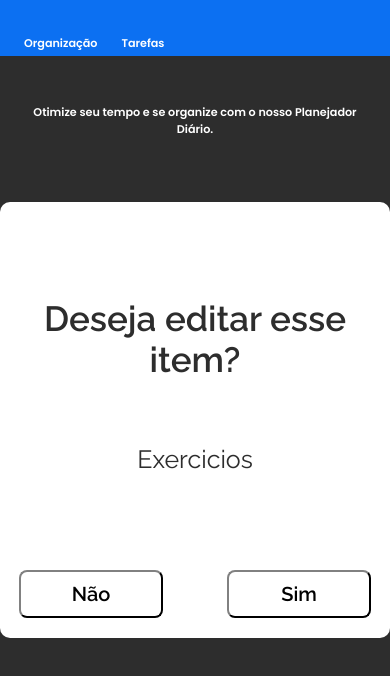
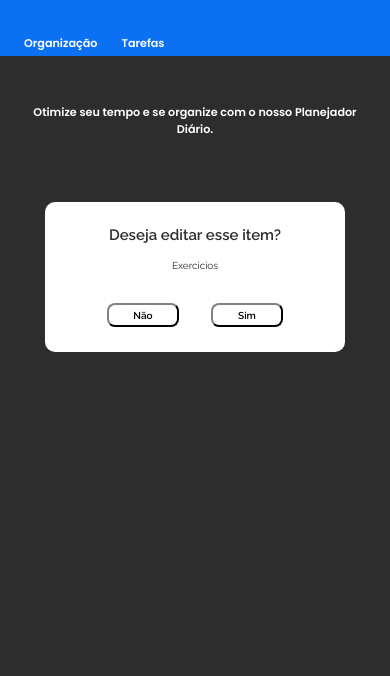
Before and after one commit to edu-lauer/task-react, a React (Vite) app in the folder Task-Organizer/: page /edit/1 in a window 390 px wide. Shown: the top 676 px of the page. Built offline with nearby package versions, Linux system fonts and the light colour scheme.

Commit message:
responsiveness for delete and edit "modal"

```diff
--- a/Task-Organizer/src/components/DeleteModal/deleteModal.scss
+++ b/Task-Organizer/src/components/DeleteModal/deleteModal.scss
@@ -71,3 +71,75 @@
         cursor: pointer;
     }
 }
+
+/*********************************************************************************************/
+/************************************ RESPONSIVIDADE *****************************************/
+/*********************************************************************************************/
+
+@media screen and (max-width: 768px) {
+    .deleteModal {
+        width: 550px;
+        height: 300px;
+
+        &__title {
+            font-size: 30px;
+            margin-top: 3rem;
+        }
+
+        &__subtitle {
+            font-size: 20px;
+            margin-top: 2rem;
+        }
+
+        &__btns {
+            margin-top: 4rem;
+        }
+
+        &__btns-no,
+        &__btns-yes {
+            width: 7.5rem;
+            height: 2.5rem;
+            font-size: 15px;
+        }
+    }
+}
+
+/*********************************************************************************************/
+/************************************ RESPONSIVIDADE *****************************************/
+/*********************************************************************************************/
+
+@media screen and (max-width: 426px) {
+    .deleteModal {
+        width: 300px;
+        height: 150px;
+
+        &__title {
+            font-size: 15px;
+            margin-top: 1.5rem;
+        }
+
+        &__subtitle {
+            font-size: 10px;
+            margin-top: 1rem;
+        }
+
+        &__btns {
+            margin-top: 2rem;
+        }
+
+        &__btns-no,
+        &__btns-yes {
+            width: 4.5rem;
+            height: 1.5rem;
+            font-size: 10px;
+        }
+
+        &__btns-no {
+            margin-right: 1rem;
+        }
+
+        &__btns-yes {
+            margin-left: 1rem;
+        }
+    }
+}
--- a/Task-Organizer/src/components/EditModal/editModal.scss
+++ b/Task-Organizer/src/components/EditModal/editModal.scss
@@ -72,3 +72,75 @@
         cursor: pointer;
     }
 }
+
+/*********************************************************************************************/
+/************************************ RESPONSIVIDADE *****************************************/
+/*********************************************************************************************/
+
+@media screen and (max-width: 768px) {
+    .editModal {
+        width: 550px;
+        height: 300px;
+
+        &__title {
+            font-size: 30px;
+            margin-top: 3rem;
+        }
+
+        &__subtitle {
+            font-size: 20px;
+            margin-top: 2rem;
+        }
+
+        &__btns {
+            margin-top: 4rem;
+        }
+
+        &__btns-no,
+        &__btns-yes {
+            width: 7.5rem;
+            height: 2.5rem;
+            font-size: 15px;
+        }
+    }
+}
+
+/*********************************************************************************************/
+/************************************ RESPONSIVIDADE *****************************************/
+/*********************************************************************************************/
+
+@media screen and (max-width: 426px) {
+    .editModal {
+        width: 300px;
+        height: 150px;
+
+        &__title {
+            font-size: 15px;
+            margin-top: 1.5rem;
+        }
+
+        &__subtitle {
+            font-size: 10px;
+            margin-top: 1rem;
+        }
+
+        &__btns {
+            margin-top: 2rem;
+        }
+
+        &__btns-no,
+        &__btns-yes {
+            width: 4.5rem;
+            height: 1.5rem;
+            font-size: 10px;
+        }
+
+        &__btns-no {
+            margin-right: 1rem;
+        }
+
+        &__btns-yes {
+            margin-left: 1rem;
+        }
+    }
+}
```
